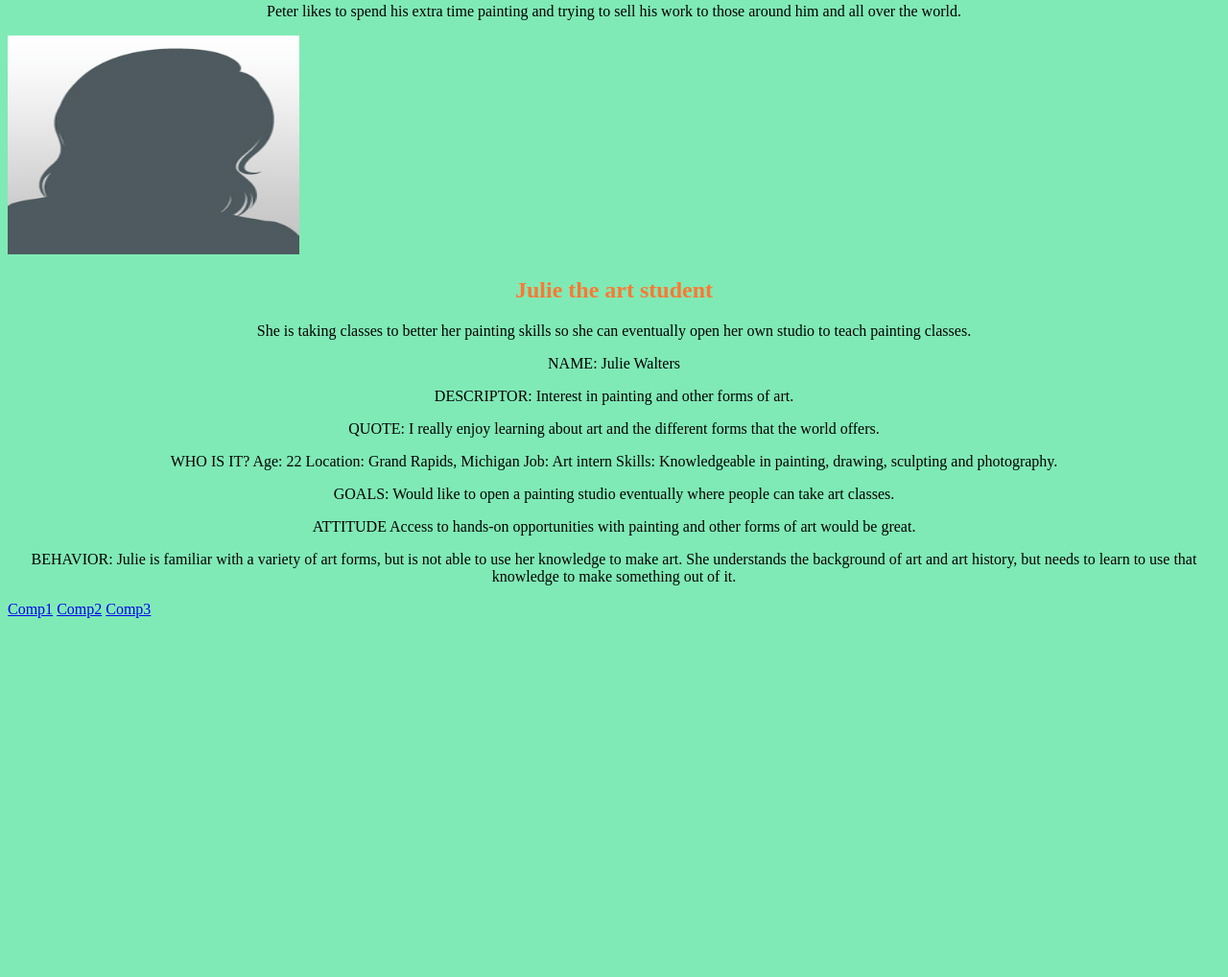
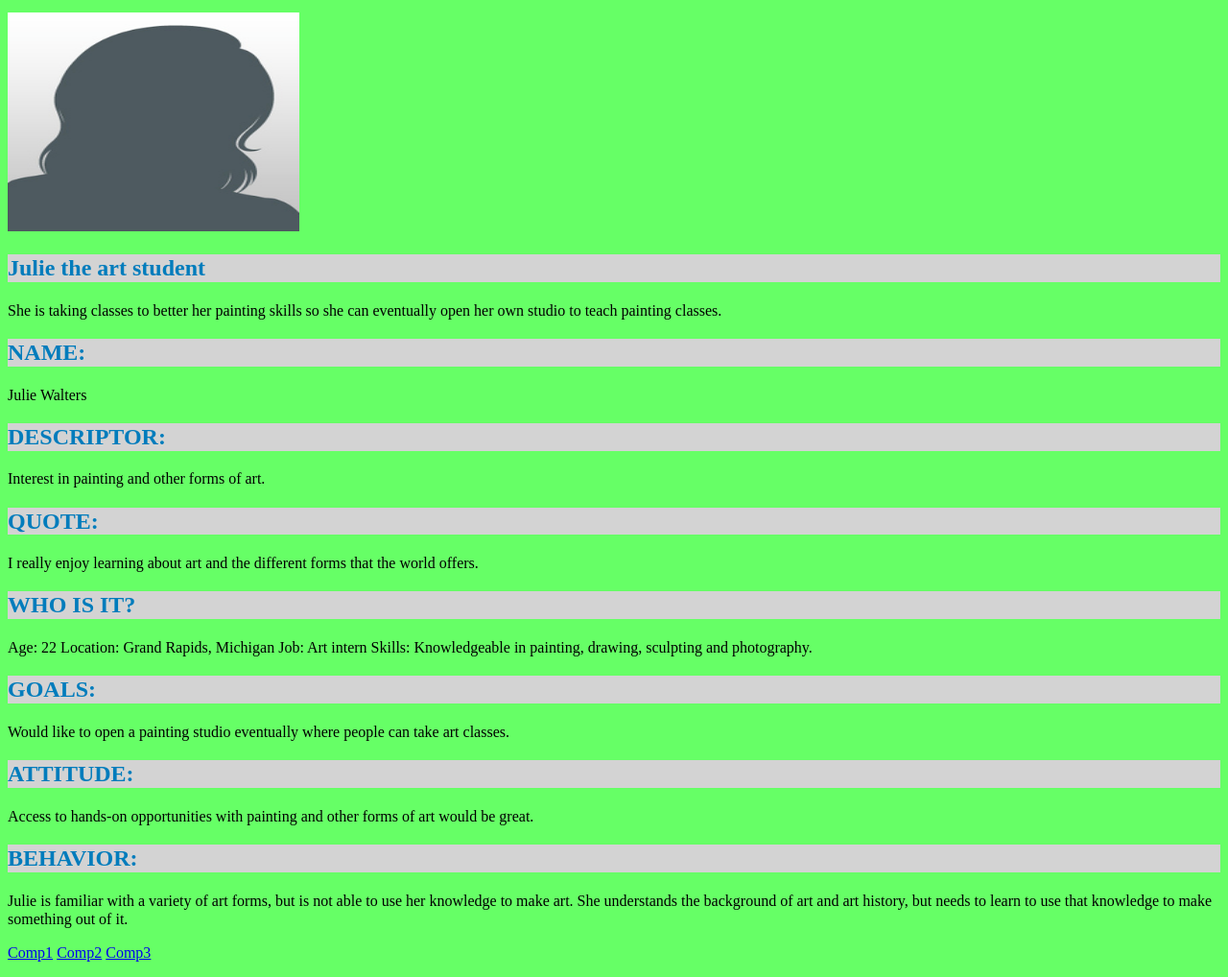
Before and after one commit to court-max/mi349fs2015, a plain HTML site: page week 4/onepager.html in a window 1280 px wide. Shown: the part 876-1894 px from the top of the page at 96% size. Before the commit the page ends 1528 px from the top, so only its background shows below. Drawn offline with Linux system fonts and the light colour scheme.

Commit message:
week 4
week 4

```diff
--- a/week 4/onepager.css
+++ b/week 4/onepager.css
@@ -1,23 +1,23 @@
 body {
-  background: #7feab6;
-
+  background: #66FF66;
+ align-items: center;
+ line-height: 120%;
 }
 h1 {
-  text-align: center;
+  text-align: left;
   color: #007cbc;
+  background-color: lightgray;
 }
 
 h2 {
-  text-align: center;
-  color: #ff7832;
+  text-align: left;
+  color: #007cbc;
+  background-color: lightgray;
+
+  line-height: 120%;
 }
 
 p {
-  text-align: center;
+  text-align: left;
 
 }
-
-img.center {
-    display: block;
-    margin: 0 auto;
-}
--- a/week 4/onepager.html
+++ b/week 4/onepager.html
@@ -10,8 +10,7 @@
   <title>Anyone can be a painter!</title>
 </head>
 <body>
-  <h1>PAINTING
-</h1>
+  <h1>PAINTING</h1>
 
 <p>Painting is a hobby that many people love. There are so many things you can do with it; so have a look around and start your painting journey.</p>
 <h1>ANYONE CAN BE AN ARTIST</h1>
@@ -45,35 +44,35 @@
 <h2>Julie the art student</h2>
 <p>She is taking classes to better her painting skills so she can eventually open her own studio to teach painting classes.</p>
 
-<p>NAME:
-	Julie Walters</p>
+<h2>NAME:</h2>
+<p>	Julie Walters
 
-<p>DESCRIPTOR:	Interest in painting and other forms of art.</p>
+<h2>DESCRIPTOR:</h2>	Interest in painting and other forms of art.
 
-<p>QUOTE:	I really enjoy learning about art and the different forms that the world offers.</p>
+<h2>QUOTE:</h2>	I really enjoy learning about art and the different forms that the world offers.
 
-<p>WHO IS IT?
+<h2>WHO IS IT?</h2>
 
 Age: 22
 	Location: Grand Rapids, Michigan
 	Job: Art intern
-	Skills: Knowledgeable in painting, drawing, sculpting and photography.</p>
+	Skills: Knowledgeable in painting, drawing, sculpting and photography.
 
-<p>GOALS:	Would like to open a painting studio eventually where people can take art classes.</p>
+<h2>GOALS:</h2>	Would like to open a painting studio eventually where people can take art classes.
 
-<p>ATTITUDE	Access to hands-on opportunities with painting and other forms of art would be great.</p>
+<h2>ATTITUDE:</h2>	Access to hands-on opportunities with painting and other forms of art would be great.
 
 
-<p>BEHAVIOR: Julie is familiar with a variety of art forms, but is not able to use her knowledge to make art.  She understands the background of art and art history, but needs to learn to use that knowledge to make something out of it.</p>
+<h2>BEHAVIOR:</h2> Julie is familiar with a variety of art forms, but is not able to use her knowledge to make art.  She understands the background of art and art history, but needs to learn to use that knowledge to make something out of it.</p>
 
 
 
 
 
 
-<a href="http://www.saatchiart.com">Comp1</a>
+<p><a href="http://www.saatchiart.com">Comp1</a>
 <a href="http://fineartamerica.com/sell-art-online.html">Comp2</a>
-<a href="http://www.art.com">Comp3</a>
+<a href="http://www.art.com">Comp3</a></p>
 
 
 
```
Also changed, not shown: week 5/STAR.txt (added).
